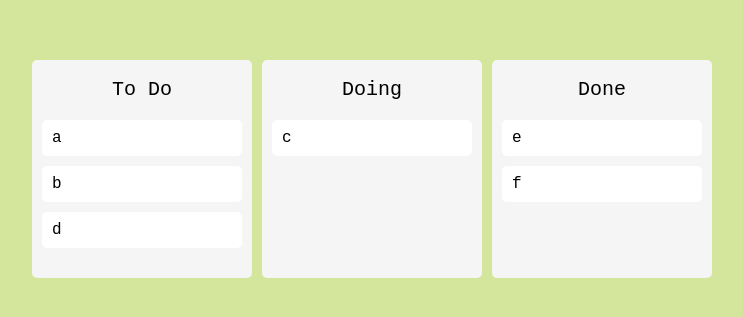
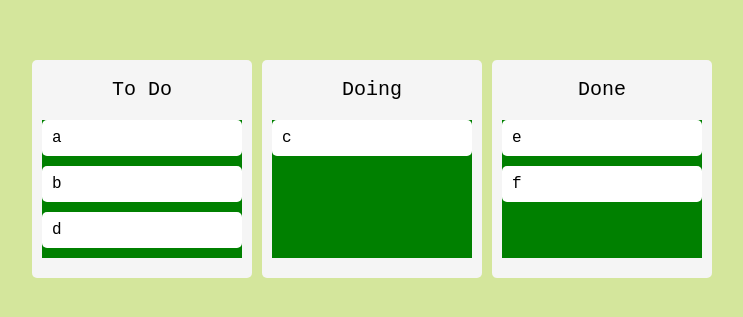
Before and after one commit to seungmin-dev/trelloApp, a React (Create React App) app: page / in a window 1280 px wide. Shown: the part 231-548 px from the top of the page, without its empty margins (268-1011 px from the left). Built offline with nearby package versions, Linux system fonts and the light colour scheme.

Commit message:
droppable snapshot

```diff
--- a/src/Components/Board.tsx
+++ b/src/Components/Board.tsx
@@ -7,6 +7,24 @@
   background-color: ${(props) => props.theme.boardColor};
   border-radius: 5px;
   min-height: 200px;
+  display: flex;
+  flex-direction: column;
+`;
+
+interface IAreaProps {
+  isDraggingOver: boolean;
+  isDraggingFromThis: boolean;
+}
+
+const Area = styled.div<IAreaProps>`
+  background-color: ${(props) =>
+    props.isDraggingOver
+      ? "pink"
+      : props.isDraggingFromThis
+      ? "blue"
+      : "green"};
+  flex-grow: 1;
+  transition: background-color 0.3s ease-in-out;
 `;
 
 const Title = styled.h3`
@@ -24,13 +42,18 @@
     <Wrapper>
       <Title>{boardId}</Title>
       <Droppable droppableId={boardId}>
-        {(magic) => (
-          <div ref={magic.innerRef} {...magic.droppableProps}>
+        {(magic, info) => (
+          <Area
+            isDraggingOver={info.isDraggingOver}
+            isDraggingFromThis={Boolean(info.draggingFromThisWith)}
+            ref={magic.innerRef}
+            {...magic.droppableProps}
+          >
             {toDos.map((toDo, index) => (
               <DraggableCard key={toDo} toDo={toDo} index={index} />
             ))}
             {magic.placeholder}{" "}
-          </div>
+          </Area>
         )}
       </Droppable>
     </Wrapper>
```
